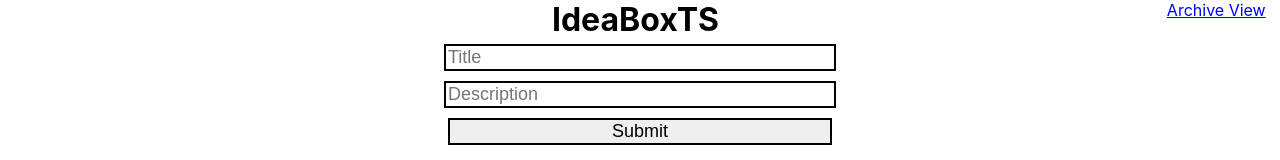
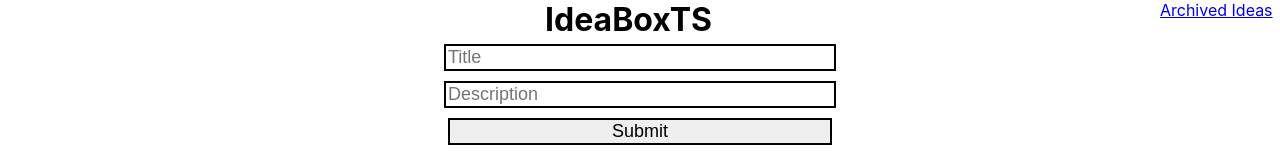
Before and after one commit to Ant-Shell/ideabox-ts, a React (Create React App) app: page / in a window 1280 px wide. Shown: the top 160 px of the page. Built offline with nearby package versions, Linux system fonts and the light colour scheme.

Commit message:
Add location as props, textHandler function

```diff
--- a/src/components/Header/Header.tsx
+++ b/src/components/Header/Header.tsx
@@ -2,7 +2,17 @@ import { FC } from "react"
 import { Link } from "react-router-dom"
 import "./Header.css"
 
-const Header: FC = () => {
+interface Props {
+  location: string
+}
+
+const textHandler = (location:string, loc:string) => {
+  return location === loc ?
+  <Link to="/archive">Archived Ideas</Link> :
+  <Link to='/'>Current Ideas</Link>
+}
+
+const Header: FC<Props> = ({ location }) => {
   return (
     <header className="header-container">
       <Link to='/' className="banner-link">
@@ -11,7 +21,7 @@ const Header: FC = () => {
         </div>
       </Link>
       <div className="link-container">
-        <Link to="/archive">Archive View</Link>
+        {textHandler(location, '/')}
       </div>
     </header>
   )
```
